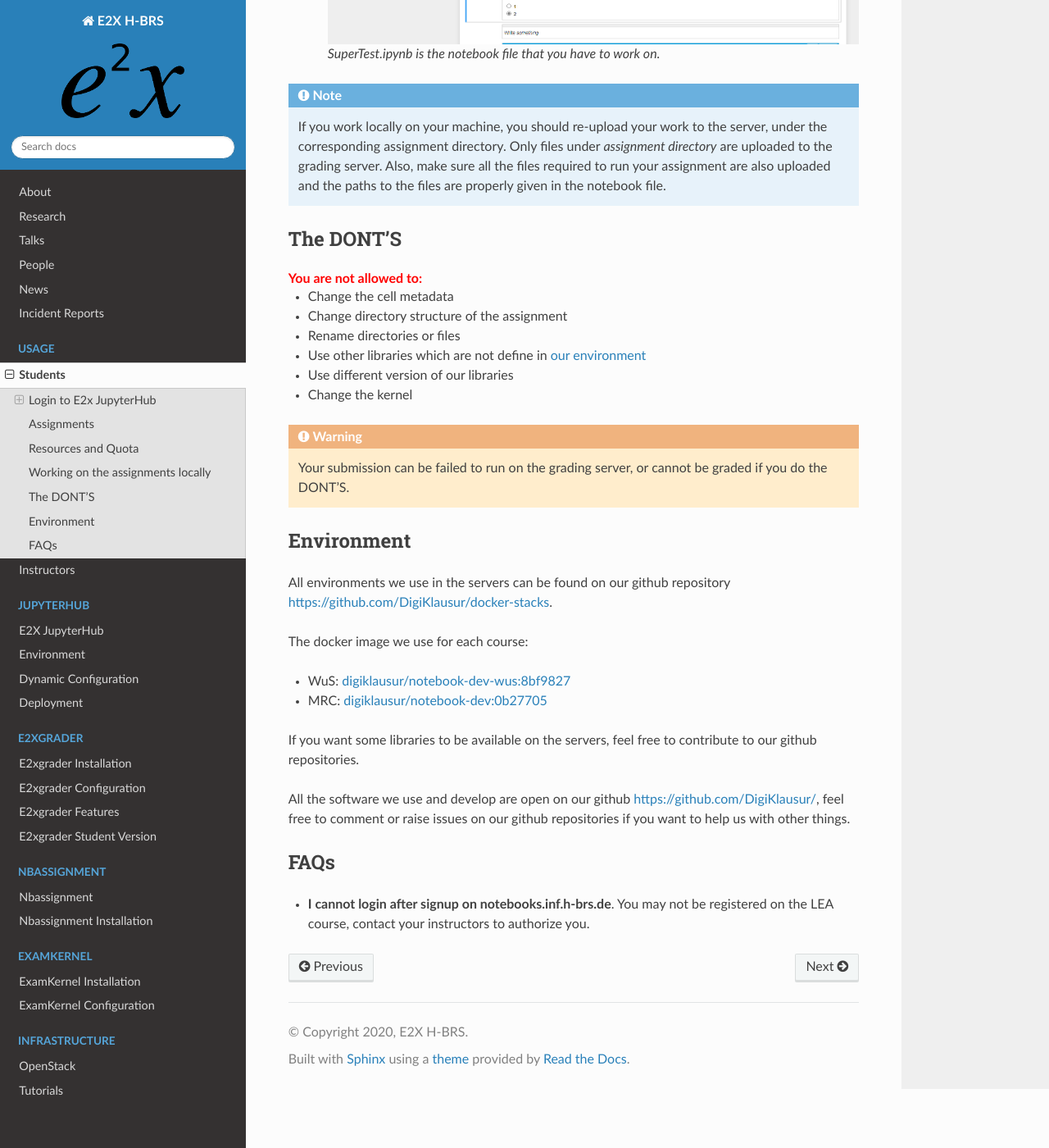
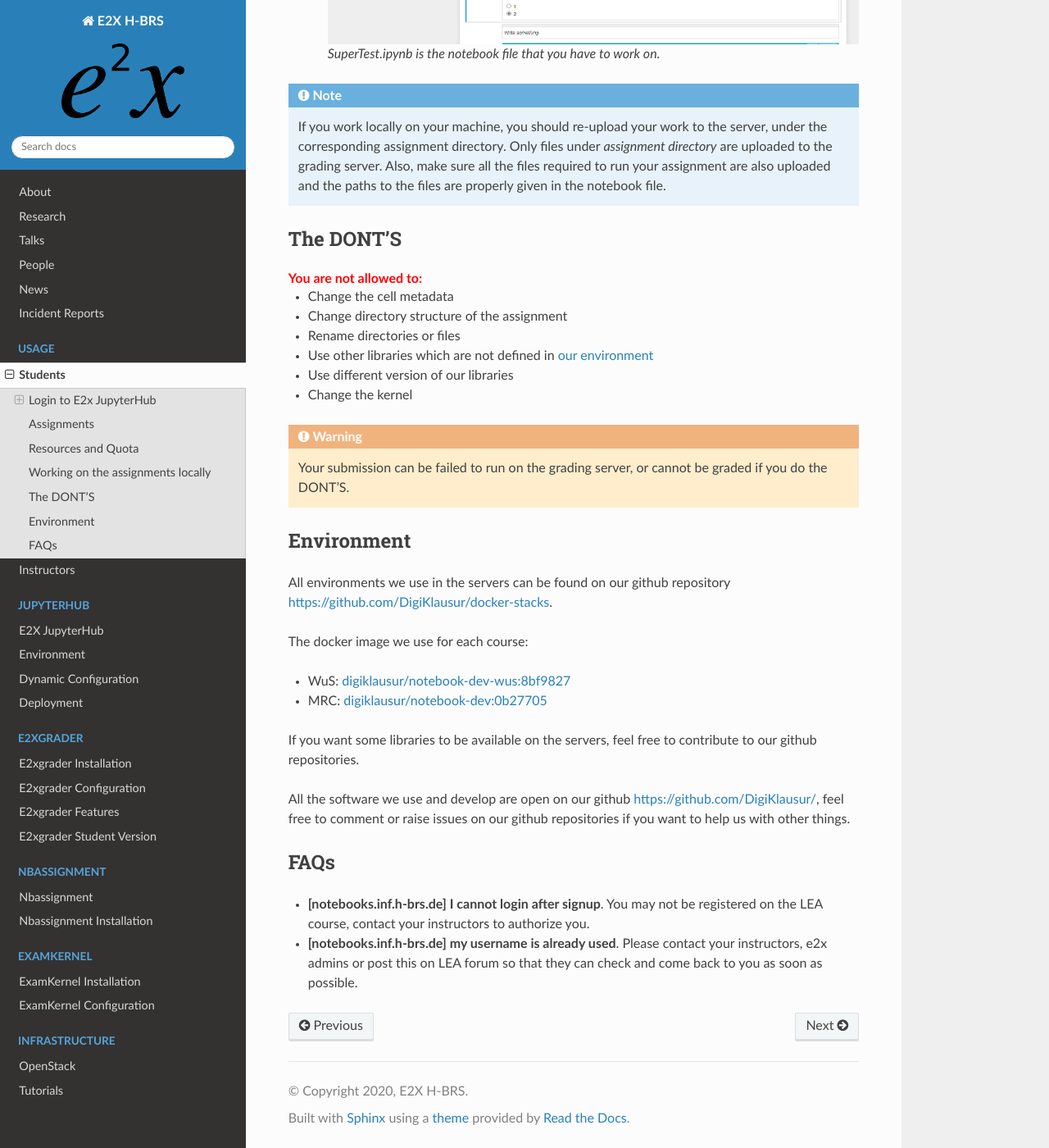
Before and after one commit to DigiKlausur/e2x-docs, a Sphinx documentation site: the page built from docs/source/usage/student.rst, in a window 1280 px wide and 1400 px high, scrolled down 7688 px. Shown: the whole window at 82% size. Built offline with Sphinx 7.4.7 and the Read the Docs theme 2.0.0, drawn with Linux system fonts in a browser that asks for light colours; some of the changed text lies outside the part shown.

Commit message:
update the donts and faqs

```diff
--- a/docs/source/usage/student.rst
+++ b/docs/source/usage/student.rst
@@ -222,7 +222,7 @@ our docker image and mount the assignments you have downloaded from the server t
 
     Click on the `http://127.0.0.1:8888/?token=...`.
 
-    This should open the browser automatically after you click that link.
+    This will take you to your browser once you click that link.
 
   * You can also open your browser manually and go to `localhost:8888 <localhost:8888>`_. Then input your token manually if asked.
 
@@ -281,7 +281,7 @@ The DONT'S
 * Change the cell metadata
 * Change directory structure of the assignment
 * Rename directories or files
-* Use other libraries which are not define in
+* Use other libraries which are not defined in
   `our environment <https://github.com/DigiKlausur/docker-stacks/blob/master/notebook/requirements.txt>`_
 * Use different version of our libraries
 * Change the kernel
@@ -309,5 +309,7 @@ feel free to comment or raise issues on our github repositories if you want to h
 FAQs
 ====
 
-* **I cannot login after signup on notebooks.inf.h-brs.de**. You may not be registered on the LEA course,
+* **[notebooks.inf.h-brs.de] I cannot login after signup**. You may not be registered on the LEA course,
   contact your instructors to authorize you.
+* **[notebooks.inf.h-brs.de] my username is already used**. Please contact your instructors, e2x admins
+  or post this on LEA forum so that they can check and come back to you as soon as possible.
```
